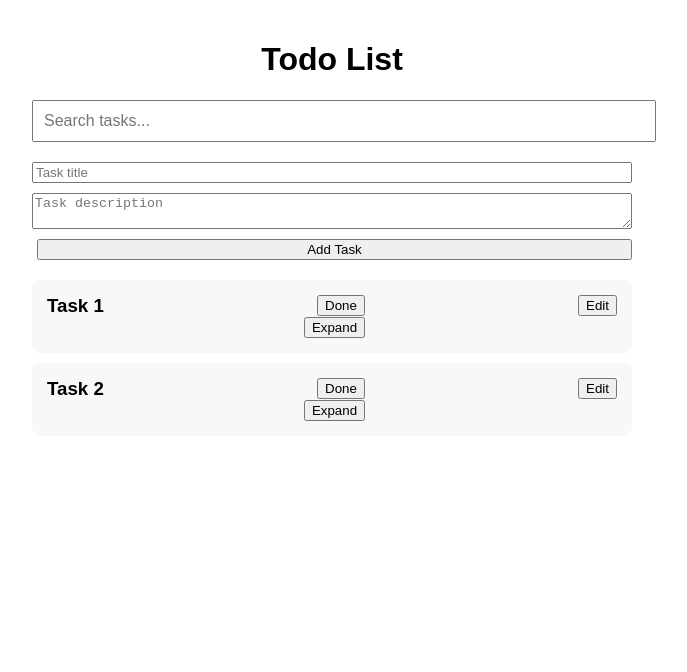
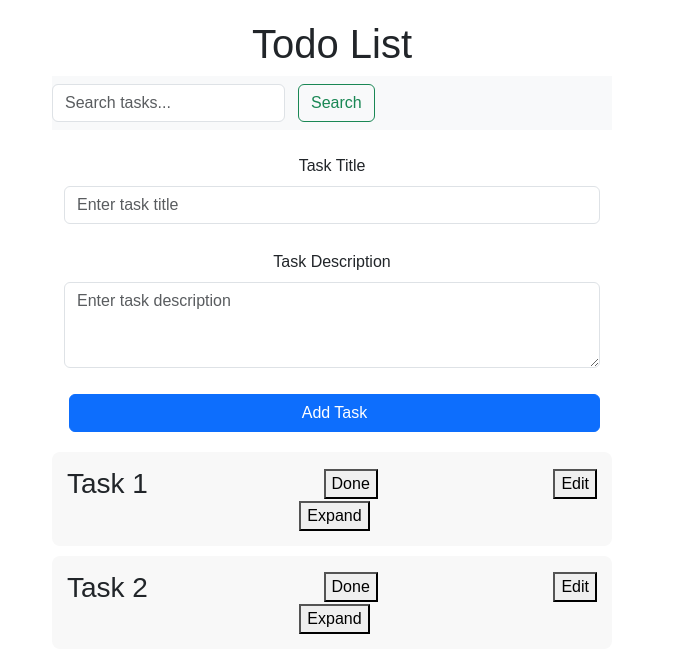
Before and after one commit to sangram-sethi/todolist, a React (Create React App) app: page / in a window 1280 px wide. Shown: the top 672 px of the page, without its empty margins (308-995 px from the left). Built offline with nearby package versions, Linux system fonts and the light colour scheme.

Commit message:
minor ui changes

```diff
--- a/public/index.html
+++ b/public/index.html
@@ -15,6 +15,7 @@
       user's mobile device or desktop. See https://developers.google.com/web/fundamentals/web-app-manifest/
     -->
     <link rel="manifest" href="%PUBLIC_URL%/manifest.json" />
+    <link href="https://cdn.jsdelivr.net/npm/bootstrap@5.3.3/dist/css/bootstrap.min.css" rel="stylesheet" integrity="sha384-QWTKZyjpPEjISv5WaRU9OFeRpok6YctnYmDr5pNlyT2bRjXh0JMhjY6hW+ALEwIH" crossorigin="anonymous"></link>
     <!--
       Notice the use of %PUBLIC_URL% in the tags above.
       It will be replaced with the URL of the `public` folder during the build.
@@ -39,5 +40,6 @@
       To begin the development, run `npm start` or `yarn start`.
       To create a production bundle, use `npm run build` or `yarn build`.
     -->
+    <script src="https://cdn.jsdelivr.net/npm/bootstrap@5.3.3/dist/js/bootstrap.bundle.min.js" integrity="sha384-YvpcrYf0tY3lHB60NNkmXc5s9fDVZLESaAA55NDzOxhy9GkcIdslK1eN7N6jIeHz" crossorigin="anonymous"></script>
   </body>
 </html>
--- a/src/App.js
+++ b/src/App.js
@@ -1,5 +1,3 @@
-// src/App.js
-
 import React, { useState, useEffect } from "react";
 import TaskList from "./components/TaskList";
 import TaskForm from "./components/TaskForm";
@@ -11,7 +9,6 @@ const App = () => {
   const [searchQuery, setSearchQuery] = useState("");
 
   useEffect(() => {
-    // Fetch tasks from the JSON file
     const fetchTasks = async () => {
       try {
         const response = await fetch("/data.json");
@@ -35,7 +32,6 @@ const App = () => {
   };
 
   const handleSearch = (query) => {
-    // Use setSearchQuery to update the state, instead of calling searchQuery as a function
     setSearchQuery(query);
   };
 
--- a/src/components/SearchBar.js
+++ b/src/components/SearchBar.js
@@ -1,13 +1,38 @@
 import React from "react";
 
-const SearchBar = ({ onSearch }) => {
+const SearchBar = ({ onSearch, onSubmit }) => {
+  const handleKeyDown = (e) => {
+    if (e.key === "Enter") {
+      e.preventDefault();
+      onSubmit(e);
+    }
+  };
+
   return (
-    <input
-      type="text"
-      placeholder="Search tasks..."
-      onChange={(e) => onSearch(e.target.value)}
-      className="search-bar"
-    />
+    <nav className="navbar navbar-light bg-light">
+      <form
+        className="form-inline d-flex"
+        onSubmit={(e) => {
+          e.preventDefault();
+          onSubmit(e);
+        }}
+      >
+        <input
+          className="form-control me-2"
+          type="search"
+          placeholder="Search tasks..."
+          aria-label="Search"
+          onChange={(e) => onSearch(e.target.value)}
+          onKeyDown={handleKeyDown}
+        />
+        <button
+          className="btn btn-outline-success"
+          type="submit"
+        >
+          Search
+        </button>
+      </form>
+    </nav>
   );
 };
 
--- a/src/components/TaskForm.js
+++ b/src/components/TaskForm.js
@@ -1,19 +1,19 @@
-import React, {useState} from "react";
+import React, { useState } from "react";
 
-const TaskForm = ({addTask}) => {
+const TaskForm = ({ addTask }) => {
   const [title, setTitle] = useState("");
   const [description, setDescription] = useState("");
 
   const handleSubmit = (e) => {
     e.preventDefault();
-        if(!title) return;
+    if (!title) return;
 
     const newTask = {
       id: Date.now(),
       title,
       description,
       completed: false,
-            timestamp: new Date().toISOString()
+      timestamp: new Date().toISOString(),
     };
 
     addTask(newTask);
@@ -22,21 +22,57 @@ const TaskForm = ({addTask}) => {
   };
 
   return (
+    // <form onSubmit={handleSubmit} className="task-form">
+    //     <input
+    //         type="text"
+    //         placeholder="Task title"
+    //         value={title}
+    //         onChange={(e) => setTitle(e.target.value)}
+    //         required
+    //     />
+    //     <textarea
+    //         placeholder="Task description"
+    //         value={description}
+    //         onChange={(e) => setDescription(e.target.value)}
+    //     />
+    //     <button type="submit">Add Task</button>
+    // </form>
+    <div className="container mt-4">
       <form onSubmit={handleSubmit} className="task-form">
+        <div className="mb-3">
+          <label htmlFor="taskTitle" className="form-label">
+            Task Title
+          </label>
           <input
             type="text"
-            placeholder="Task title"
+            className="form-control"
+            id="taskTitle"
+            placeholder="Enter task title"
             value={title}
             onChange={(e) => setTitle(e.target.value)}
             required
           />
+        </div>
+
+        <div className="mb-3">
+          <label htmlFor="taskDescription" className="form-label">
+            Task Description
+          </label>
           <textarea
-            placeholder="Task description"
+            className="form-control"
+            id="taskDescription"
+            placeholder="Enter task description"
+            rows="3"
             value={description}
             onChange={(e) => setDescription(e.target.value)}
           />
-        <button type="submit">Add Task</button>
+        </div>
+
+        <button type="submit" className="btn btn-primary">
+          Add Task
+        </button>
       </form>
+    </div>
   );
 };
 
--- a/src/styles.css
+++ b/src/styles.css
@@ -54,9 +54,10 @@
     cursor: pointer;
   }
 
-  .search-bar {
+  /* .search-bar {
     width: 100%;
     padding: 10px;
     margin-bottom: 20px;
     font-size: 1em;
   }
+   */
```
Lines whose indentation alone changed are shown as unchanged.
